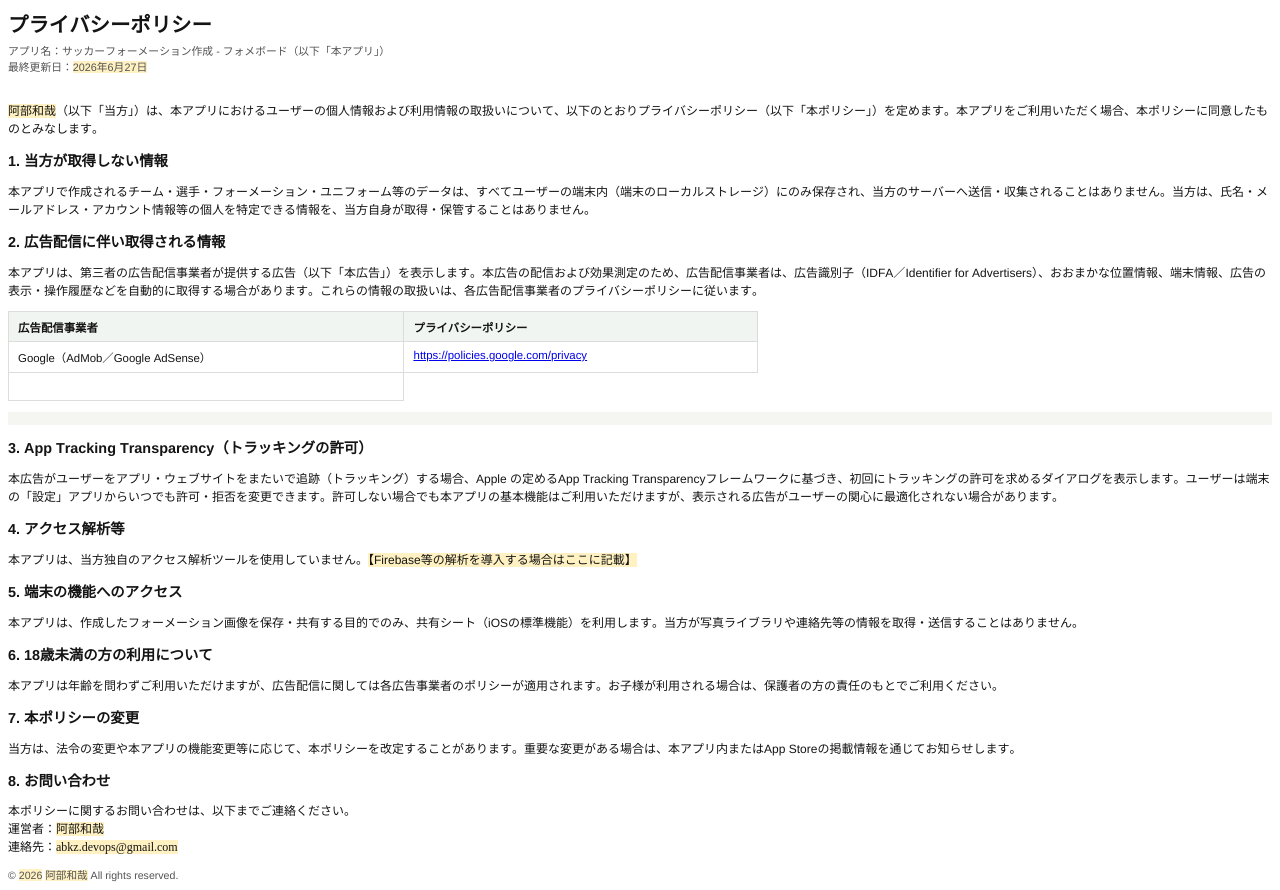
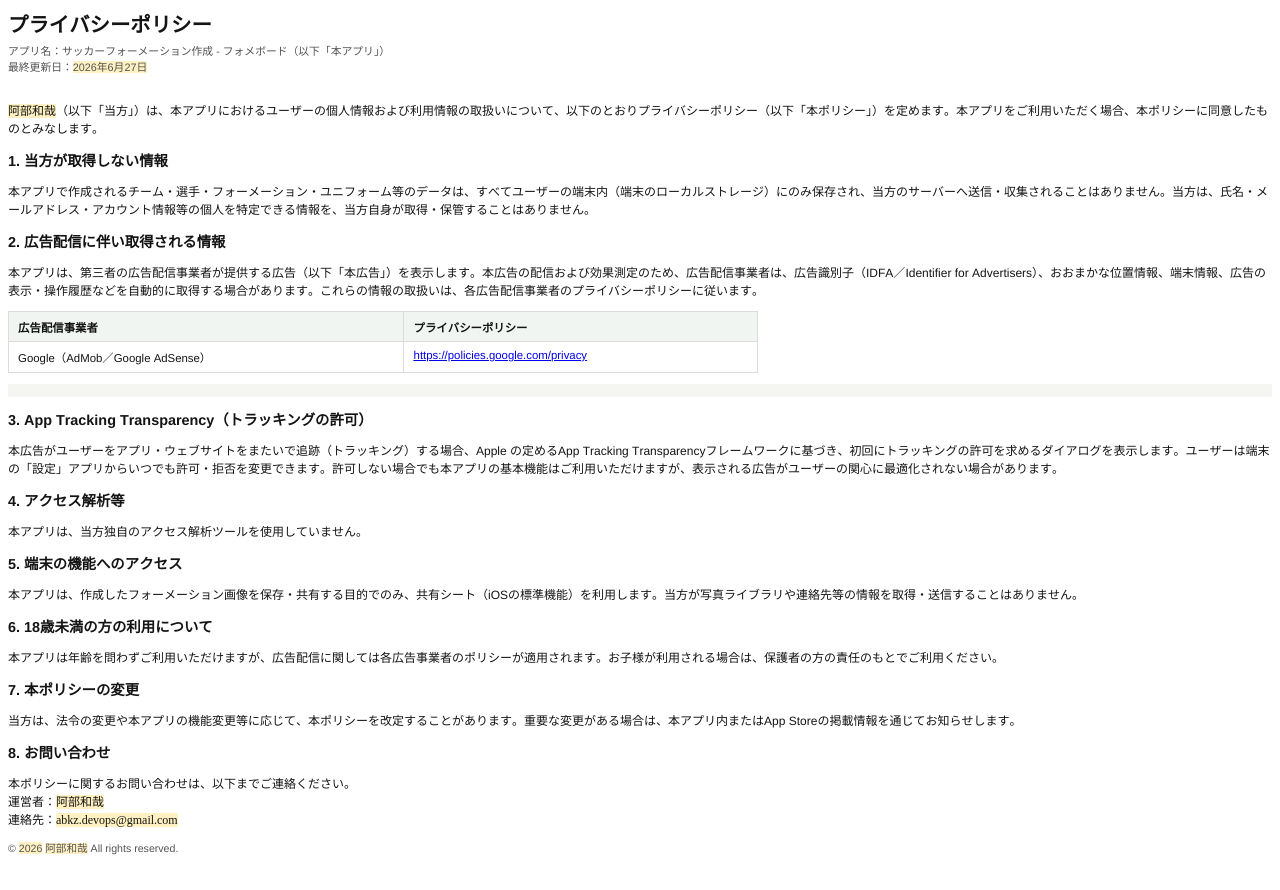
Before and after one commit to pqkzabz7-cmyk/pqkzabz7-cmyk.github.io, a plain HTML site: page SoccerFormation/privacy-policy.html in a window 1280 px wide. After the commit the page ends 863 px from the top, so only its background shows below. Drawn offline with Linux system fonts and the light colour scheme.

Commit message:
Clean up privacy policy HTML and update analytics info
Removed unnecessary empty table row and updated access analytics section.

```diff
--- a/SoccerFormation/privacy-policy.html
+++ b/SoccerFormation/privacy-policy.html
@@ -62,18 +62,13 @@
         <p class="p7"><span class="s11"><a href="https://policies.google.com/privacy">https://policies.google.com/privacy</a></span></p>
       </td>
     </tr>
-    <tr>
-      <td valign="top" class="td3">
-        <p class="p8"><span class="s2"></span><br></p>
-      </td>
-    </tr>
   </tbody>
 </table>
 <p class="p9"><span class="s2"></span><br></p>
 <h2 style="margin: 0.0px 0.0px 11.9px 0.0px; font: 14.4px 'Helvetica Neue'; color: #141414; -webkit-text-stroke: #141414"><span class="s2"><b>3. App Tracking Transparency</b></span><span class="s7"><b>（トラッキングの許可）</b><b></b></span></h2>
 <p class="p3"><span class="s2">本広告がユーザーをアプリ・ウェブサイトをまたいで追跡（トラッキング）する場合、</span><span class="s8">Apple </span><span class="s2">の定める</span><span class="s8">App Tracking Transparency</span><span class="s2">フレームワークに基づき、初回にトラッキングの許可を求めるダイアログを表示します。ユーザーは端末の「設定」アプリからいつでも許可・拒否を変更できます。許可しない場合でも本アプリの基本機能はご利用いただけますが、表示される広告がユーザーの関心に最適化されない場合があります。</span></p>
 <h2 style="margin: 0.0px 0.0px 11.9px 0.0px; font: 14.4px 'Hiragino Sans'; color: #141414; -webkit-text-stroke: #141414"><span class="s6"><b>4. </b></span><span class="s7"><b>アクセス解析等</b><b></b></span></h2>
-<p class="p3"><span class="s2">本アプリは、当方独自のアクセス解析ツールを使用していません。</span><span class="s5">【</span><span class="s12">Firebase</span><span class="s5">等の解析を導入する場合はここに記載】</span></p>
+<p class="p3"><span class="s2">本アプリは、当方独自のアクセス解析ツールを使用していません。</span></p>
 <h2 style="margin: 0.0px 0.0px 11.9px 0.0px; font: 14.4px 'Hiragino Sans'; color: #141414; -webkit-text-stroke: #141414"><span class="s6"><b>5. </b></span><span class="s7"><b>端末の機能へのアクセス</b><b></b></span></h2>
 <p class="p3"><span class="s2">本アプリは、作成したフォーメーション画像を保存・共有する目的でのみ、共有シート（</span><span class="s8">iOS</span><span class="s2">の標準機能）を利用します。当方が写真ライブラリや連絡先等の情報を取得・送信することはありません。</span></p>
 <h2 style="margin: 0.0px 0.0px 11.9px 0.0px; font: 14.4px 'Hiragino Sans'; color: #141414; -webkit-text-stroke: #141414"><span class="s6"><b>6. 18</b></span><span class="s7"><b>歳未満の方の利用について</b><b></b></span></h2>
```
